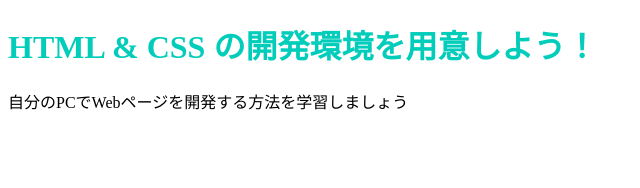
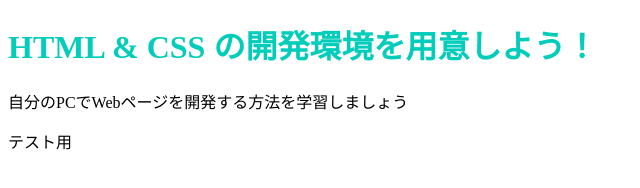
Before and after one commit to aaaalarsen/github.io, a plain HTML site: page index.html in a window 1280 px wide. Shown: the full height of the page, 0-640 px from the left. Drawn offline with Linux system fonts and the light colour scheme.

Commit message:
Update index.html

```diff
--- a/index.html
+++ b/index.html
@@ -8,5 +8,6 @@
   <body>
     <h1 class="title">HTML & CSS の開発環境を用意しよう！</h1>
     <p>自分のPCでWebページを開発する方法を学習しましょう</p>
+    <p>テスト用</p>
   </body>
 </html>
```
